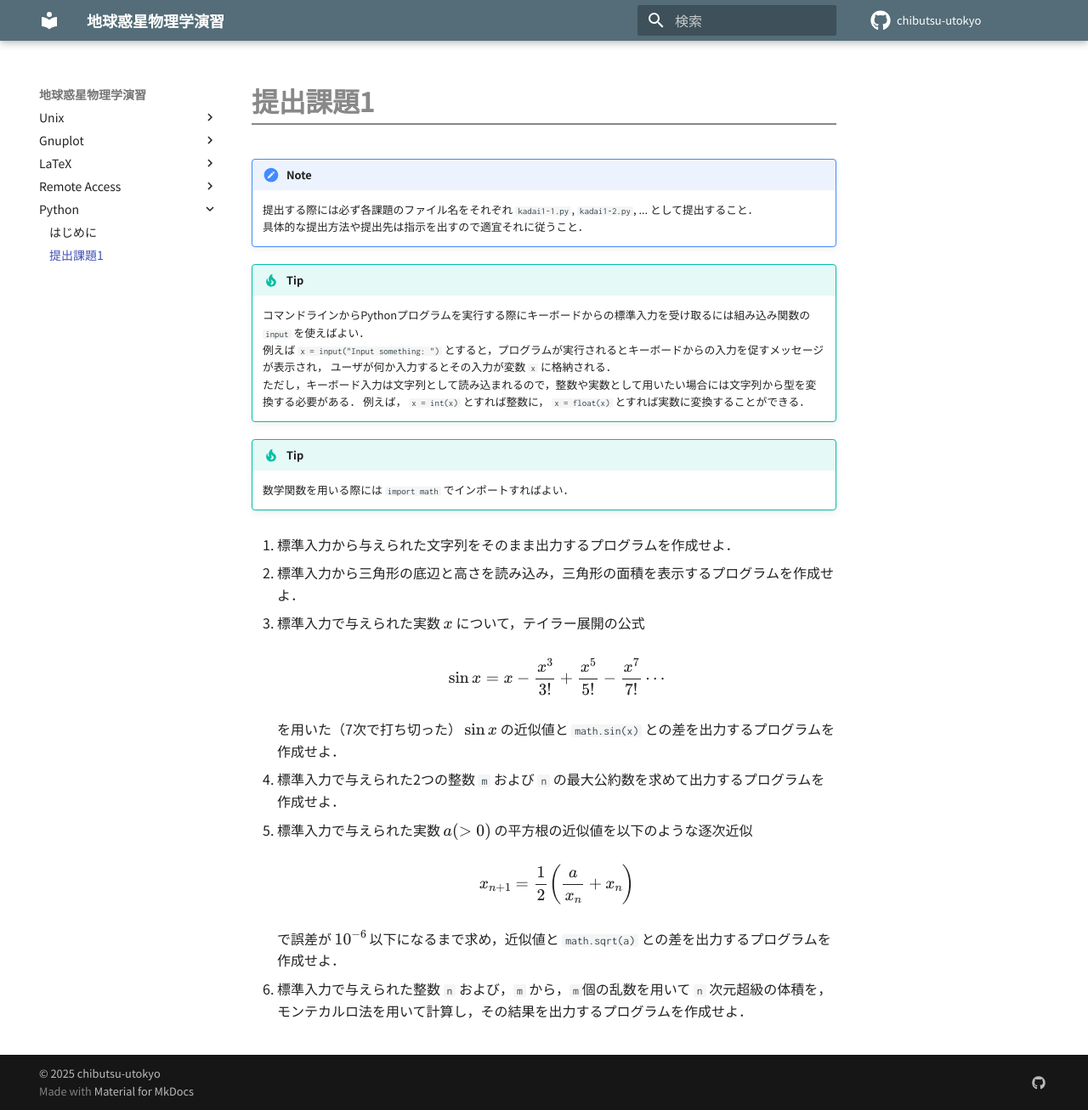
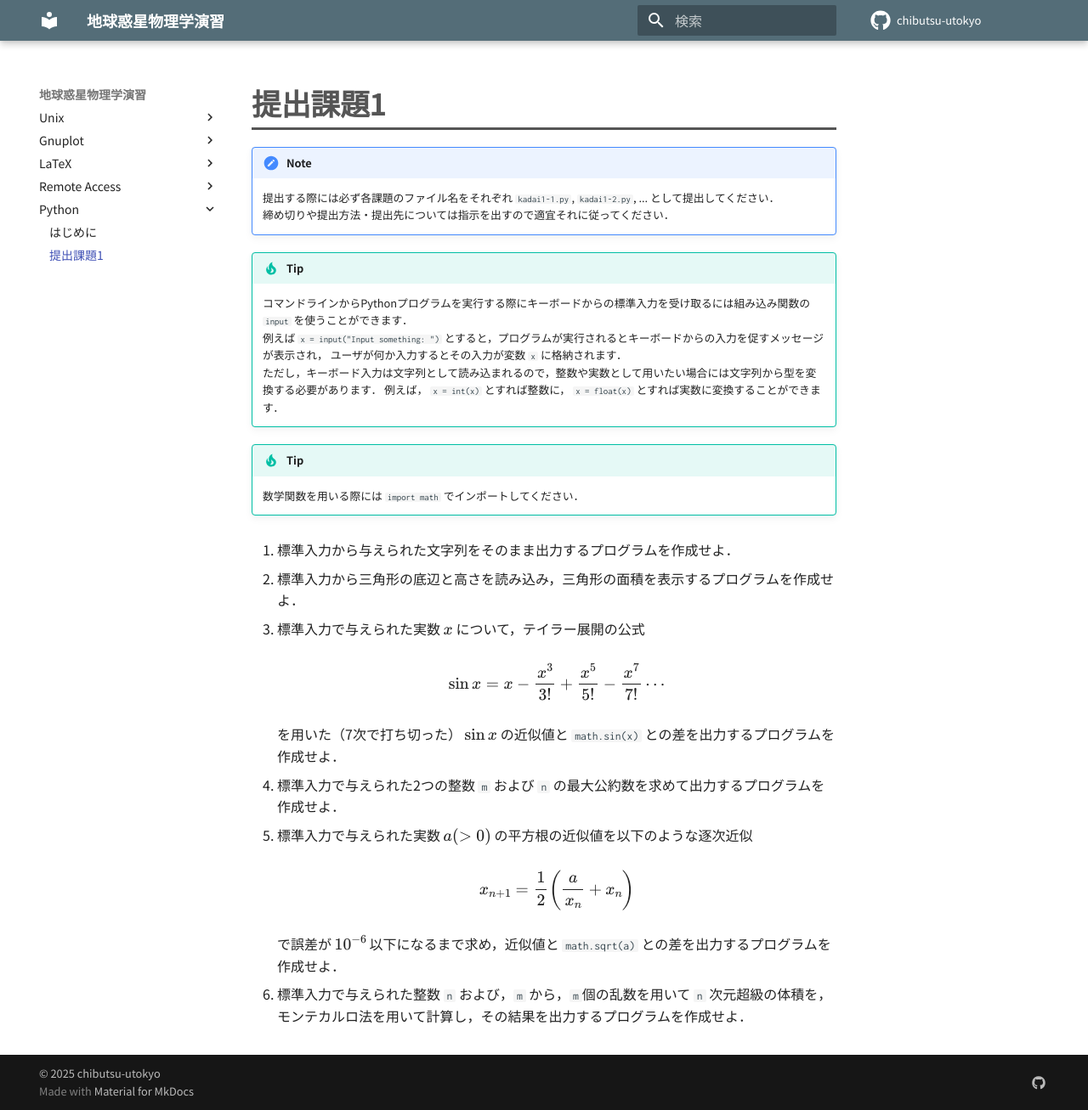
Before and after one commit to chibutsu-utokyo/chibutsu-utokyo.github.io, an MkDocs documentation site: the page built from docs/python/kadai1.md, in a window 1280 px wide and 1307 px high. Shown: the whole window at 85% size. Built offline with MkDocs 1.6.1 and Material for MkDocs 9.7.7, drawn with Linux system fonts in a browser that asks for light colours; comment, search, counter and statistics services are not loaded.

Commit message:
Minor update

````diff
--- a/docs/python/kadai1.md
+++ b/docs/python/kadai1.md
@@ -1,18 +1,18 @@
 # 提出課題1
 
 !!!note
-    提出する際には必ず各課題のファイル名をそれぞれ `kadai1-1.py`, `kadai1-2.py`, ... として提出すること．
-    具体的な提出方法や提出先は指示を出すので適宜それに従うこと．
+    提出する際には必ず各課題のファイル名をそれぞれ `kadai1-1.py`, `kadai1-2.py`, ... として提出してください．
+    締め切りや提出方法・提出先については指示を出すので適宜それに従ってください．
 
 !!!tip 注釈
-    コマンドラインからPythonプログラムを実行する際にキーボードからの標準入力を受け取るには組み込み関数の ``input`` を使えばよい．
+    コマンドラインからPythonプログラムを実行する際にキーボードからの標準入力を受け取るには組み込み関数の ``input`` を使うことができます．
     例えば ```x = input("Input something: ")``` とすると，プログラムが実行されるとキーボードからの入力を促すメッセージが表示され，
-    ユーザが何か入力するとその入力が変数 ``x`` に格納される．
-    ただし，キーボード入力は文字列として読み込まれるので，整数や実数として用いたい場合には文字列から型を変換する必要がある．
-    例えば， ```x = int(x) ``` とすれば整数に， ``x = float(x)`` とすれば実数に変換することができる．
+    ユーザが何か入力するとその入力が変数 ``x`` に格納されます．
+    ただし，キーボード入力は文字列として読み込まれるので，整数や実数として用いたい場合には文字列から型を変換する必要があります．
+    例えば， ```x = int(x) ``` とすれば整数に， ``x = float(x)`` とすれば実数に変換することができます．
 
 !!!tip 注釈
-    数学関数を用いる際には ```import math``` でインポートすればよい．
+    数学関数を用いる際には ```import math``` でインポートしてください．
 
 1. 標準入力から与えられた文字列をそのまま出力するプログラムを作成せよ．
 
--- a/docs/stylesheets/headline.css
+++ b/docs/stylesheets/headline.css
@@ -1,11 +1,39 @@
-/*見出しの調整*/
 .md-typeset h1 {
-  /*font-size: 24pt;*/
+  font-size: 1.75rem; /* 28px */
   font-weight: bold;
-  color: #888;
-  border-bottom: solid 2px #888;
+  color: #555;
+  border-bottom: solid 3px #555;
+  padding-bottom: 6px;
+  margin-bottom: 12px;
+}
+
+.md-typeset h2 {
+  font-size: 1.5rem; /* 24px */
+  font-weight: bold;
+  color: #666;
+  border-bottom: 2px solid #666;
   padding-bottom: 5px;
+  margin-bottom: 10px;
 }
-.md-typeset h2 {
-  border-bottom: 1px dotted #888;
+
+.md-typeset h3,
+.md-typeset h4,
+.md-typeset h5 {
+  font-weight: bold;
+  color: #777;
+  border-bottom: 1px dotted #777;
+  padding-bottom: 4px;
+  margin-bottom: 8px;
 }
+
+.md-typeset h3 {
+  font-size: 1.25rem; /* 20px */
+}
+
+.md-typeset h4 {
+  font-size: 1.125rem; /* 18px */
+}
+
+.md-typeset h5 {
+  font-size: 1rem; /* 16px */
+}
--- a/mkdocs.yml
+++ b/mkdocs.yml
@@ -64,7 +64,6 @@ extra_javascript:
   - https://cdn.jsdelivr.net/npm/mathjax@3/es5/tex-mml-chtml.js
 
 extra_css:
-  - stylesheets/codeblock.css
   - stylesheets/headline.css
 
 markdown_extensions:
@@ -76,8 +75,7 @@ markdown_extensions:
   - pymdownx.highlight:
       use_pygments: true
       noclasses: true
-      pygments_style: github-dark
-      linenums: true
+      anchor_linenums: true
   - pymdownx.superfences:
       custom_fences:
         - name: mermaid
````
Also changed, not shown: docs/index.md (+1 -1 lines), docs/python/intro.md (+1 -1 lines).
